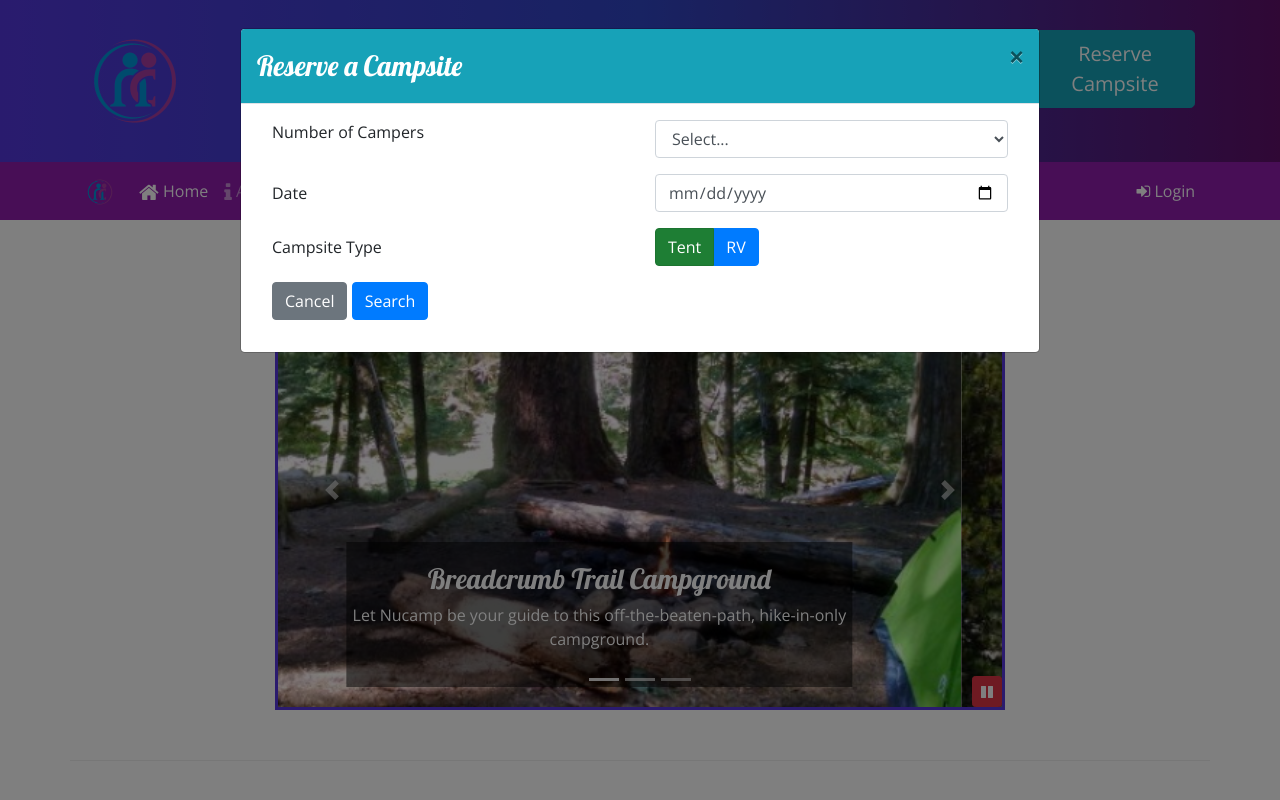
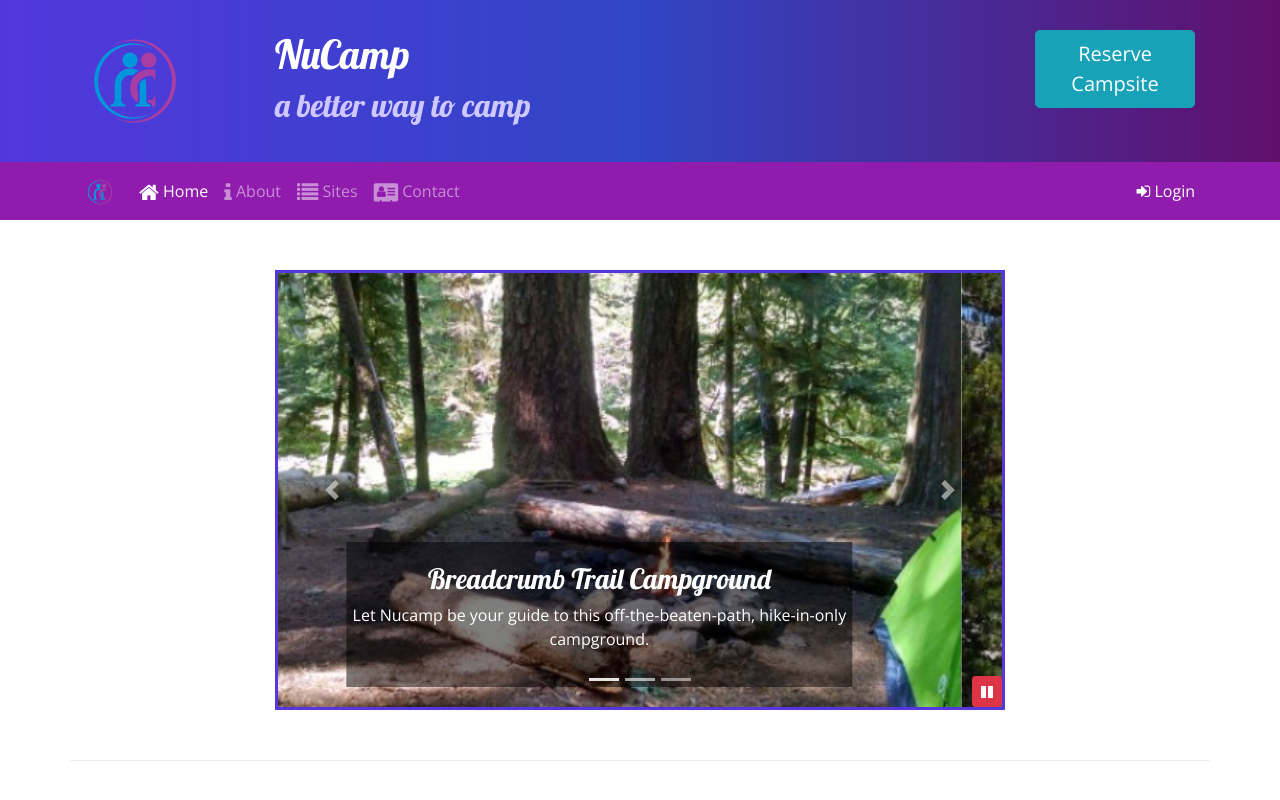
Before and after one commit to AaronCova/Bootstrap, a website: page index.html in a window 1280 px wide. Shown: the top 800 px of the page. Drawn offline with nearby package versions, Linux system fonts and the light colour scheme.

Commit message:
Boostrap and jQuery Part 2

```diff
--- a/index.html
+++ b/index.html
@@ -297,11 +297,6 @@
         });
     </script>
 
-<script>
-    $(function () {
-        $('#reserveModal').modal('show')
-    })
-</script>
 
 </body>
 
```
